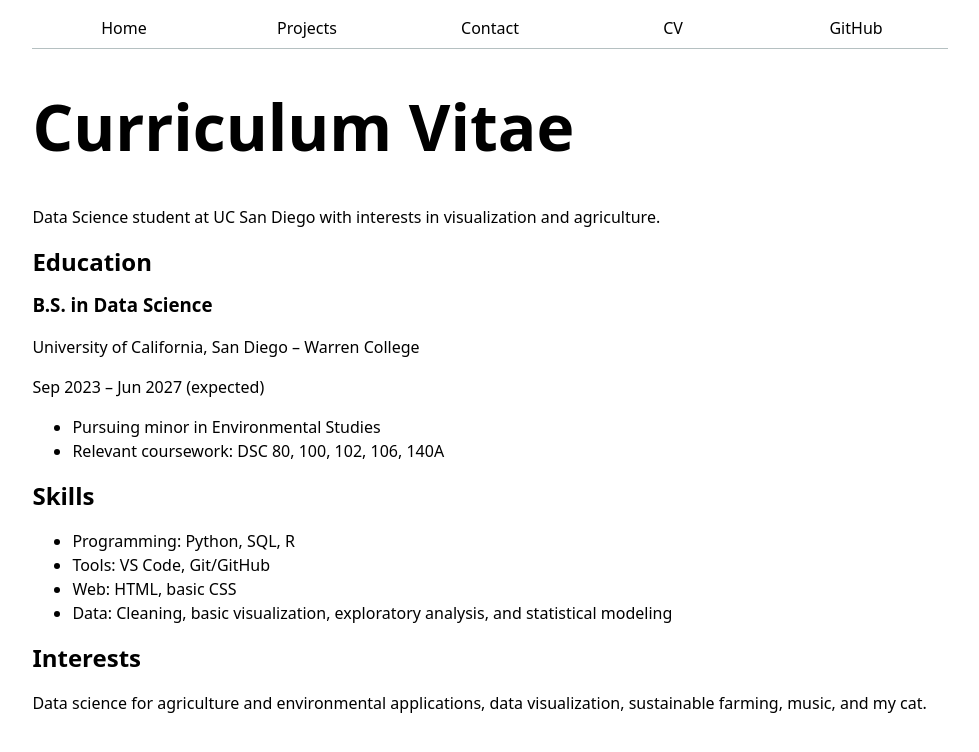
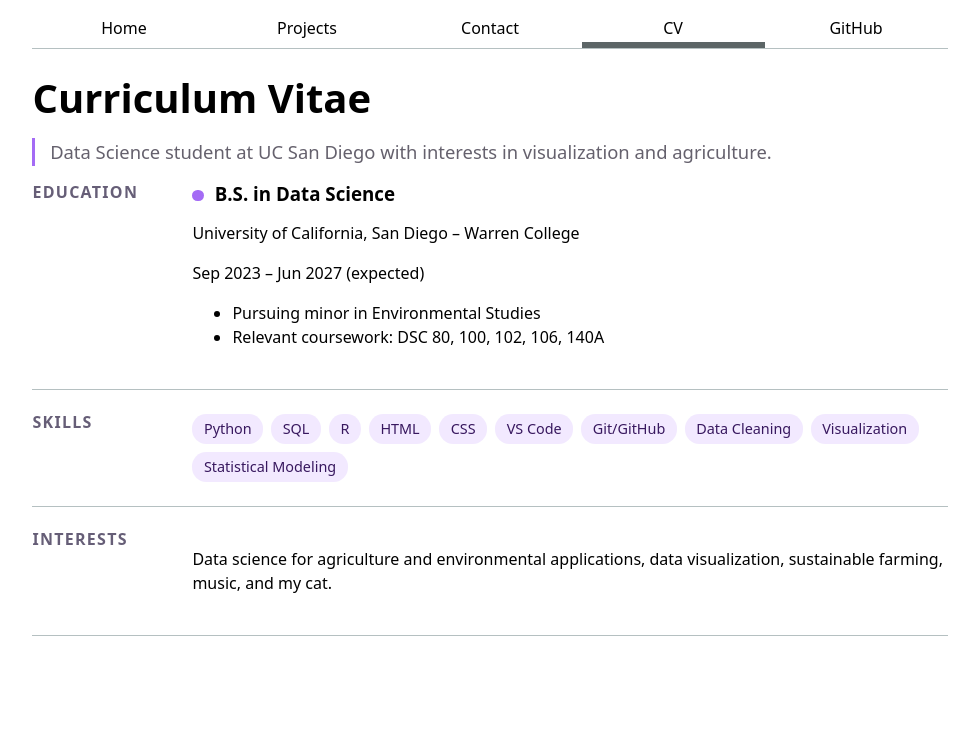
Before and after one commit to diegomenchaca/portfolio, a plain HTML site: page cv/index.html in a window 1280 px wide. Shown: the whole page, without its empty margins (150-1129 px from the left). Drawn offline with Linux system fonts and the light colour scheme.

Commit message:
Change styling for CV page.

```diff
--- a/cv/index.html
+++ b/cv/index.html
@@ -11,7 +11,7 @@
         <a href="../">Home</a>
         <a href="../projects/">Projects</a>
         <a href="../contact/">Contact</a>
-        <a href="./">CV</a>
+        <a href="./" class="current">CV</a>
         <a href="https://github.com/diegomenchaca" target="_blank">GitHub</a>
     </nav>
 
@@ -20,6 +20,7 @@
         <p>Data Science student at UC San Diego with interests in visualization and agriculture.</p>
     </header>
 
+    <main class="cv">
         <section>
             <header>
             <h2>Education</h2>
@@ -41,15 +42,21 @@
             </article>
         </section>
 
-    <section>
+        <section class="skills">
             <header>
             <h2>Skills</h2>
             </header>
             <ul>
-        <li>Programming: Python, SQL, R</li>
-        <li>Tools: VS Code, Git/GitHub </li>
-        <li>Web: HTML, basic CSS</li>
-        <li>Data: Cleaning, basic visualization, exploratory analysis, and statistical modeling</li>
+                <li>Python</li>
+                <li>SQL</li>
+                <li>R</li>
+                <li>HTML</li>
+                <li>CSS</li>
+                <li>VS Code</li>
+                <li>Git/GitHub</li>
+                <li>Data Cleaning</li>
+                <li>Visualization</li>
+                <li>Statistical Modeling</li>
             </ul>
         </section>
 
@@ -61,5 +68,6 @@
             Data science for agriculture and environmental applications, data visualization, sustainable farming, music, and my cat.
             </p>
         </section>
+    </main>
 </body>
 </html>
--- a/style.css
+++ b/style.css
@@ -1,3 +1,5 @@
+/* === Global styles === */
+
 :root {
   --color-accent: oklch(65% 50% 300);
 }
@@ -82,3 +84,97 @@ body {
   padding-inline: 1rem;
   accent-color: var(--color-accent);
 }
+
+/* === CV styles === */
+/* Skill tags */
+.skills ul {
+  display: flex;
+  flex-wrap: wrap;
+  gap: 0.5em;
+  list-style: none;
+  padding: 0;
+  margin: 0;
+}
+
+.skills li {
+  background: oklch(from var(--color-accent) 95% 10% h);
+  color: oklch(from var(--color-accent) 30% 30% h);
+  padding: 0.3em 0.8em;
+  border-radius: 1em;
+  font-size: 0.9em;
+  transition: transform 0.15s, background 0.15s;
+}
+
+.skills li:hover {
+  transform: scale(1.07);
+  background: oklch(from var(--color-accent) 85% 20% h);
+}
+
+/* Two column layout */
+.cv section {
+  display: grid;
+  grid-template-columns: 8em 1fr;
+  gap: 0 2em;
+  margin-bottom: 1.5em;
+  padding-bottom: 1.5em;
+  border-bottom: 1px solid oklch(80% 3% 200);
+}
+
+.cv section > header {
+  grid-column: 1;
+}
+
+.cv section > :not(header) {
+  grid-column: 2;
+}
+
+.cv section > header h2 {
+  text-transform: uppercase;
+  font-size: 100%;
+  letter-spacing: 0.08em;
+  color: oklch(50% 10% 300);
+  margin: 0;
+}
+
+/* page header */
+body:has(.cv) h1 {
+  font-size: 250%;
+  margin-bottom: 0.2em;
+}
+
+body:has(.cv) > header p {
+  font-size: 1.15em;
+  color: oklch(50% 5% 300);
+  border-left: 3px solid var(--color-accent);
+  padding-left: 0.8em;
+}
+
+/* Timeline dot */
+.cv article header h3 {
+  position: relative;
+  padding-left: 1.2em;
+  margin: 0;
+}
+
+.cv article header h3::before {
+  content: "";
+  position: absolute;
+  top: 0.3em;
+  left: 0;
+  width: 0.6em;
+  height: 0.6em;
+  border-radius: 50%;
+  background: var(--color-accent);
+}
+
+/* responsive */
+@media (max-width: 500px) {
+  .cv section {
+    grid-template-columns: 1fr;
+  }
+
+  .cv section > header,
+  .cv section > :not(header) {
+    grid-column: 1;
+  }
+}
```
Lines whose indentation alone changed are shown as unchanged.
